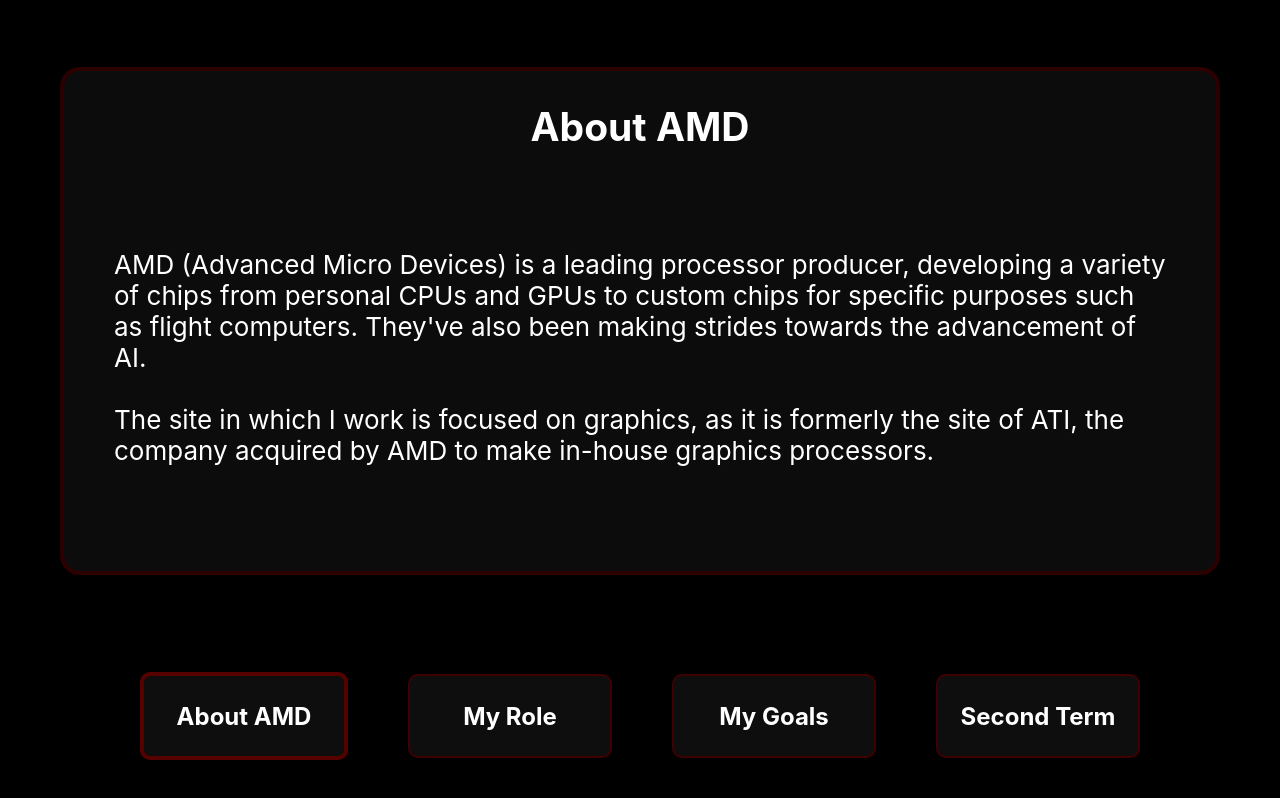
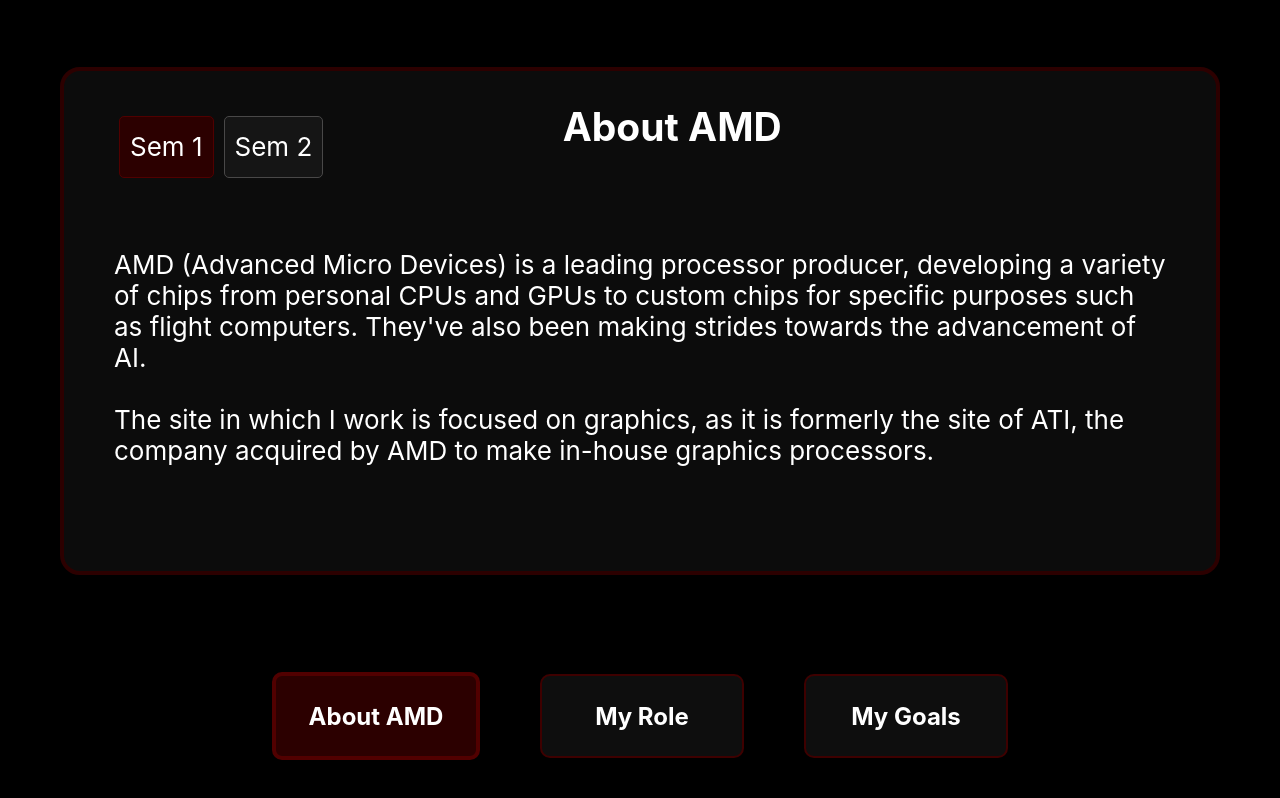
Before and after one commit to alichman/AMD-Report, a React (Create React App) app in the folder amd-report/: page / in a window 1280 px wide. Both pictures are taken after a click on the element "About AMD". Built offline with nearby package versions, Linux system fonts and the light colour scheme.

Commit message:
second sem content

```diff
--- a/amd-report/src/App.tsx
+++ b/amd-report/src/App.tsx
@@ -18,7 +18,7 @@
         <SectionButton cat={cats.about} setCat={setCat} curCat={curCat}/>
         <SectionButton cat={cats.role}  setCat={setCat} curCat={curCat}/>
         <SectionButton cat={cats.goals}  setCat={setCat} curCat={curCat}/>
-        <SectionButton cat={cats.second}  setCat={setCat} curCat={curCat}/>
+        {/*<SectionButton cat={cats.second}  setCat={setCat} curCat={curCat}/>*/}
       </div>
     </div>
     );
--- a/amd-report/src/Text/goals.ts
+++ b/amd-report/src/Text/goals.ts
@@ -5,7 +5,7 @@
     content: string;
 }
 
-export const goals: Goal[] = [
+export const goals1: Goal[] = [
     {
         title: 'To gain a deep understanding of the technology behind graphics drivers and kernels.',
         content: 'Over the past four months, I\'ve had the chance to dive straight into the inner workings of drivers, kernel debugging, and firmware development. I was assigned my first bug at the end of my first week, and I\'ve been exploring the codebase one issue at a time. While it is a completely different world from my app development background, I\'ve found it to be a very engaging field to explore. It was very daunting to see just how many different processes go on at the same time in a modern graphics card, and just how fast they have to be to be useable with modern applications. However, the more bugs I\'ve tackled, the more pieces of the puzzle have become apparent. With the scale of this product, I find that I could continue to learn for a long time, and speed up in my learning as I go. I plan to keep this goal for my next four months, aiming to explore as much as I can about this technology in my remaining term.'
@@ -27,3 +27,27 @@
         content: 'AMD is not the first international team I\'ve worked in, but it is by far the largest. Additionally, teams in different countries, though often working together, generally have different contexts on the project at hand. It was a change to get used to, and I was exposed to it rather quickly - My very first bug involved a system that was only found in Shanghai. I had to organize remote debugging, discussed possible root causes and symptoms of the issue with another engineer in an opposing time zone, and eventually even had the hardware shipped to me to resolve the issue. Since then, I\'ve worked with engineers and testers all around the world, and it has become more of a standard part of the job.'
     }
 ]
+
+export const goals2: Goal[] = [
+    {
+        title: 'To gain a deep understanding of the technology behind graphics drivers and kernels.',
+        content: 'During my first term, I spent most of my time working on the power saving features in the firmware. During my second term, I instead focus on multi plane management and colour correction. With these issues power management still played a key role, and my added context of this helped me get a clearer view of the driver connection as a whole. Additionally, I payed attention to issues worked on by my colleagues, and participated in their work to further explore the various segments of our drivers. I also aided other firmware teams on site when I could, which helped me gain an additional area of expertise when exploring our firmware\'s interactions with other hardware blocks.\n'
+    },
+    {
+        title: 'Improve coding practices',
+        content: 'When I first starting working at AMD, I found it challenging to follow the intricate commit formats required to submit a pull request. To streamline the process, I wrote a script that formats commits titles, and maintained it every time i encountered a new case with additional rules. Similarly, every new code submission that addressed a new area of the drivers, which took additional steps to submit. I\'ve taken the time to perfect and improve on each one. Additionally, with more and more of the codebase explored, I had a better idea of where to pull references from.\n'
+    },
+    {
+        title: 'Making progress on driver issues independently\n',
+        content: 'As mentioned in Goal #1, my understanding of the driver grew significantly over my second term. Because the first thing to do is to isolate for the block at fault, the initial process starting coming naturally to me, as my understanding of each block improved. From there, I got more familiar with development tools at my disposal to help myself get unstuck. This included searching through documentation more efficiently, as well as using the right AI tools to analyze any logs I can collect. With all of these techniques, I found that I needed more assistance significantly less often, and was able to complete tasks on my own.\n'
+    },
+    {
+        title: 'Communicating technical knowledge\n',
+        content: 'Even after one term at AMD, I found that I often had issues explaining my problems to others. I would forget terms and explain symptoms in confusing and contradicting ways, which would make seeking assistance very difficult. Over time, I began seeking opportunities to speak with coworkers of the same level of expertise as me about their issues. I found that the more I spoke with them, the more often they\'d mention an issue I was familiar with. In time, I was confident enough in broader areas of our code that I was able to assist a new hire with getting set up for development, as well as his first few issues. I found that by being able to explain what I understand, I was able to reinforce my knowledge and gain confidence in my ability to learn new things.\n'
+    },
+    {
+        title: 'Organization with equipment\n',
+        content: 'A large part of my role at AMD involved hardware - Due to the low-level nature of my tasks, much of my time was spent putting together test systems using appropriate hardware, and testing using physical debugging systems. In my first term, I\'ve worked with a coworker who had a deep understanding of our resources, and took charge of organizing our stores. Working with him made setting up significantly more efficient, and I resolved to gain a better understanding of the physical half of the job during my second term.\n' +
+            'I began by taking opportunities to assist remote workers with setting up. Eventually, I became the go-to of many engineers for putting together systems, as I was always quick to respond. With time, I became more efficient in my search for equipment, as i began keeping track of who borrowed equipment, and who to message for certain categories of gear. Additionally, I took part in the organization of newly shipped equipment, and the reorganization of older equipment, making me significantly more aware of what we had in stock, and where to find it. This knowledge allowed for my own work to progress much faster, as the tedious search for specific hardware became a quick task, allowing me to focus on the bug at hand.'
+    }
+]
--- a/amd-report/src/components/Floater.css
+++ b/amd-report/src/components/Floater.css
@@ -35,6 +35,7 @@
 
 .vContent {
     height: 85%;
+    min-width: 30%;
     overflow-y: auto;
     margin: 40px;
     padding: 0 10px 0 10px;
@@ -46,3 +47,21 @@
         white-space: pre-wrap;
     }
 }
+
+.semButton {
+    padding: 10px;
+    background-color: #151515;
+    border-radius: 5px;
+    border-style: solid;
+    border-width: 1px;
+    border-color: #494848;
+    margin: 5px;
+    justify-content: center;
+    align-items: center;
+    display: flex;
+}
+
+.selected {
+    background-color: #2c0000;
+    border-color: #510000
+}
--- a/amd-report/src/components/Floater.tsx
+++ b/amd-report/src/components/Floater.tsx
@@ -1,15 +1,16 @@
 import {CatHeaderMap, cats} from "../Types";
 import "../App.css";
 import './Floater.css';
-import {goals} from "../Text/goals";
-import {useMemo} from "react";
+import {goals1, goals2, Goal} from "../Text/goals";
+import {useMemo, useState} from "react";
 import {role} from "../Text/role";
 import {about} from "../Text/about";
 
-const GoalsContent = () => {
+const GoalsContent = ({goals}:{goals: Goal[]}) => {
+
     return <div className="hScroll">
         <div>
-        {goals.map(g => <div className="vContent" style={{width:400}}>
+            {goals.map((g: Goal) => <div className="vContent" style={{width:400}}>
             <h4>{g.title}</h4>
             <p>{g.content}</p>
         </div>)}
@@ -30,11 +31,13 @@
 }
 
 export const Floater = ({cat}:{cat: cats|null}) => {
+    const [sem, setSem] = useState<0|1>(0)
+    const goals = useMemo(() => [goals1, goals2][sem], [sem])
 
     const content = useMemo(() => {
         switch (cat) {
             case cats.goals:
-                return GoalsContent();
+                return GoalsContent({goals});
             case cats.role:
                 return RoleContent();
             case cats.about:
@@ -42,13 +45,28 @@
             default:
                 return null;
         }
-    }, [cat]);
+    }, [cat, sem]);
 
     if (cat === null){
         return null;
     }
     return <div className="Floater">
-        <h2>{CatHeaderMap[cat]}</h2>
+        <div style={{display: 'flex', justifyContent: 'space-between', width: '100%'}}>
+            <div style={{display: 'flex', paddingLeft: 50, paddingTop: 40}}>
+                <div
+                    className={'semButton' + (sem === 0 ? ' selected' : '')}
+                    onClick={() => setSem(0)}
+                >Sem 1
+                </div>
+                <div
+                    className={'semButton' + (sem === 1 ? ' selected' : '')}
+                    onClick={() => setSem(1)}
+                >Sem 2
+                </div>
+            </div>
+            <h2>{CatHeaderMap[cat]}</h2>
+            <div style={{width: 200}}/>
+        </div>
         {content}
     </div>
 }
```
